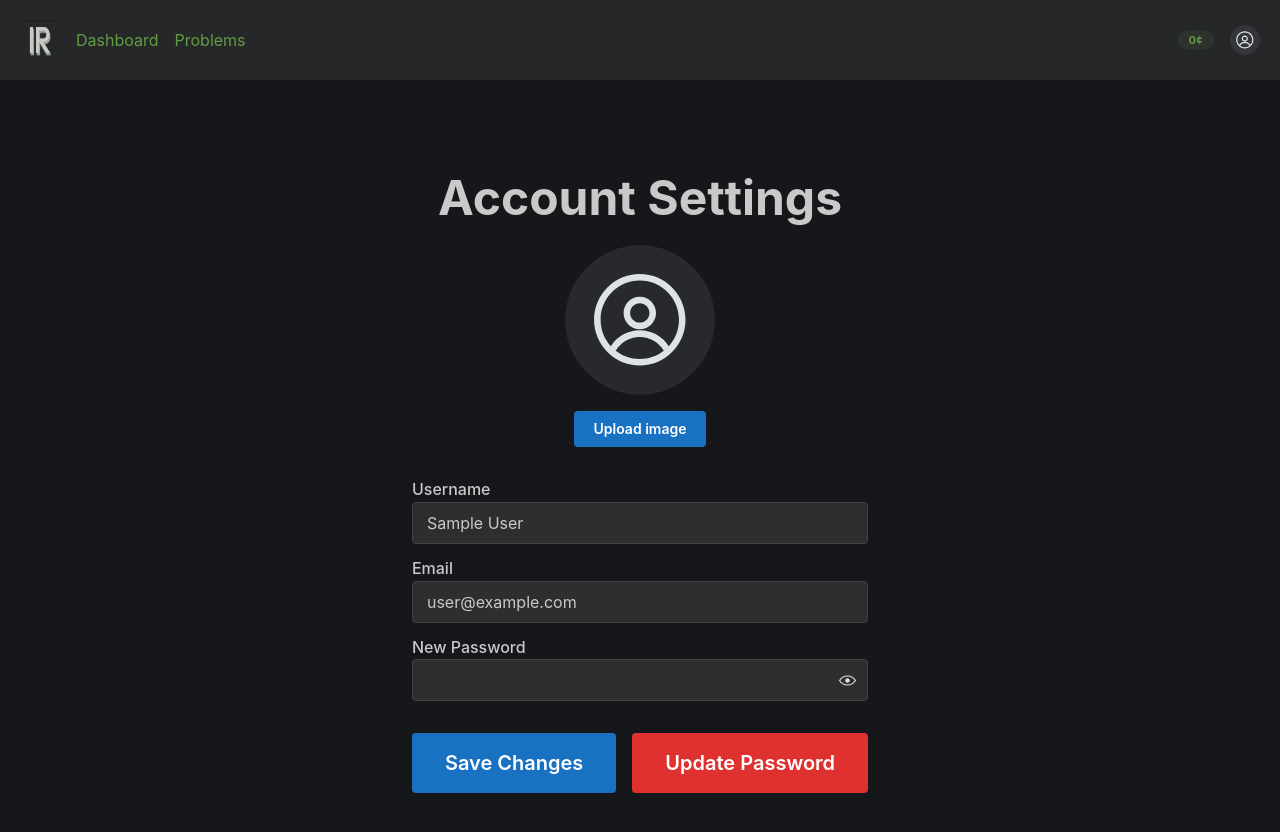
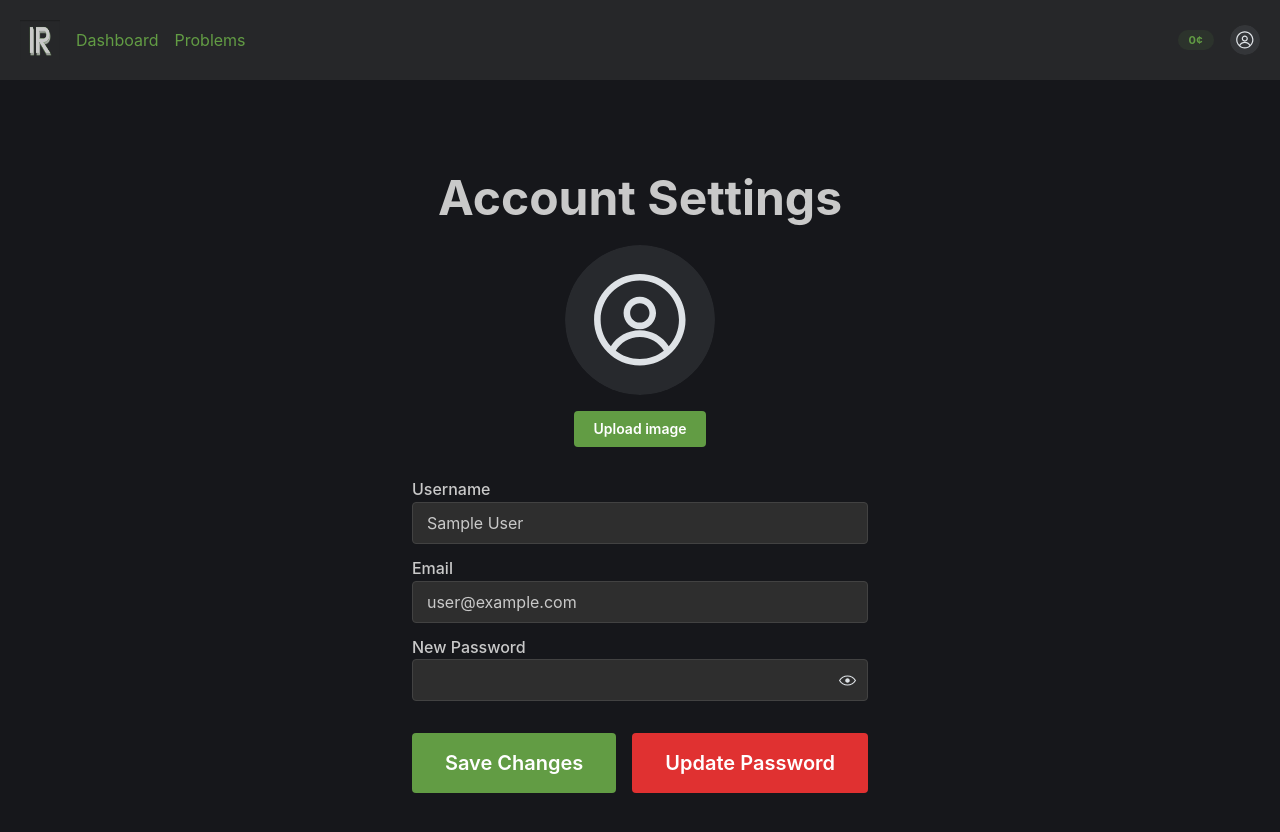
Before and after one commit to TrishaCarter/IR-Website, a Next.js app: page /settings in a window 1280 px wide. Shown: the top 832 px of the page. Built offline with nearby package versions, Linux system fonts and the light colour scheme; no server answers; the database is empty; sample sign-in values are in the browser's storage.

Commit message:
Style change to settings as well

```diff
--- a/pages/settings/index.js
+++ b/pages/settings/index.js
@@ -126,7 +126,7 @@ export default function AccountSettings() {
                     <Center style={{ marginBottom: '30px', flexDirection: 'column' }}>
                         <Avatar src={preview} alt="Profile Picture" size={150} mb="md" />
                         <FileButton onChange={(e) => handleImageUpload(e)} accept='image/png,image/jpeg'>
-                            {(props) => <Button {...props} >Upload image</Button>}
+                            {(props) => <Button {...props} bg={theme.accentColor}>Upload image</Button>}
                         </FileButton>
                     </Center>
                     <TextInput label="Username" value={username}
@@ -143,7 +143,7 @@ export default function AccountSettings() {
                     } mb="sm" size="md" />
                     <PasswordInput label="New Password" value={password} onChange={(e) => setPassword(e.target.value)} mb="lg" size="md" />
                     <Group position="apart" mt="xl" >
-                        <Button onClick={handleUpdateProfile} size="xl" > Save Changes </Button>
+                        <Button onClick={handleUpdateProfile} size="xl" bg={theme.accentColor}> Save Changes </Button>
                         < Button color="red" onClick={handleUpdatePassword} size="xl" > Update Password </Button>
                     </Group>
                 </Box>
```
